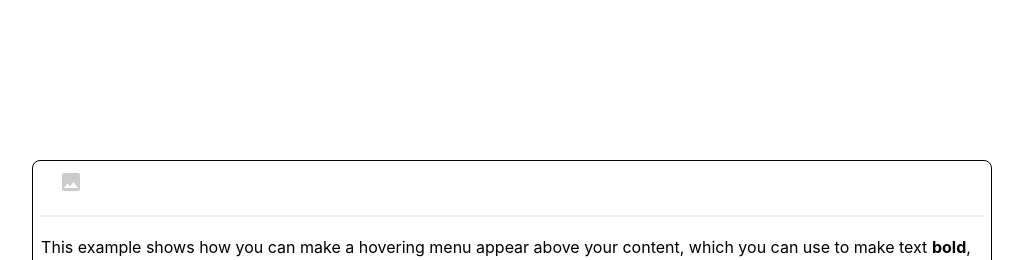
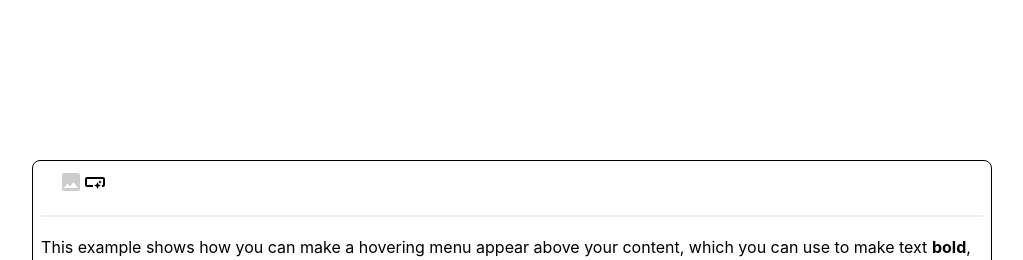
Before and after one commit to LordShiroe/slate-poc, a React (Create React App) app: page / in a window 1280 px wide. Shown: the top 260 px of the page, without its empty margins (128-1151 px from the left). Built offline with nearby package versions, Linux system fonts and the light colour scheme.

Commit message:
Add button element

```diff
--- a/package.json
+++ b/package.json
@@ -15,6 +15,7 @@
     "@types/react": "^17.0.44",
     "@types/react-dom": "^17.0.15",
     "image-extensions": "^1.1.0",
+    "is-hotkey": "^0.2.0",
     "is-url": "^1.2.4",
     "react": "^18.0.0",
     "react-dom": "^18.0.0",
--- a/src/App.tsx
+++ b/src/App.tsx
@@ -1,6 +1,7 @@
+import { isKeyHotkey } from "is-hotkey";
 import React, { useCallback, useMemo } from "react";
 // Import the Slate editor factory.
-import { createEditor, Descendant } from "slate";
+import { createEditor, Descendant, Range, Transforms } from "slate";
 import { withHistory } from "slate-history";
 
 // Import the Slate components and React plugin.
@@ -8,6 +9,7 @@ import { Slate, Editable, withReact } from "slate-react";
 import styled from "styled-components";
 import { Element } from "./components/Element";
 import { HoveringToolbar } from "./components/FloatingToolbar";
+import { ToggleEditableButtonButton } from "./components/InsertButtonButton";
 import { InsertImageButton } from "./components/InsertImageButton";
 import { Leaf } from "./components/Leaf";
 import { Toolbar } from "./components/Toolbar";
@@ -60,17 +62,44 @@ function App() {
   const editor = useMemo(() => withLink(withImages(withHistory(withReact(createEditor())))), []);
   const renderLeaf = useCallback((props) => <Leaf {...props} />, []);
   const renderElement = useCallback((props) => <Element {...props} />, []);
+
+  const onKeyDown: React.KeyboardEventHandler<HTMLInputElement> = (event) => {
+    const { selection } = editor;
+
+    // Default left/right behavior is unit:'character'.
+    // This fails to distinguish between two cursor positions, such as
+    // <inline>foo<cursor/></inline> vs <inline>foo</inline><cursor/>.
+    // Here we modify the behavior to unit:'offset'.
+    // This lets the user step into and out of the inline without stepping over characters.
+    // You may wish to customize this further to only use unit:'offset' in specific cases.
+    if (selection && Range.isCollapsed(selection)) {
+      const { nativeEvent } = event;
+      if (isKeyHotkey("left", nativeEvent)) {
+        event.preventDefault();
+        Transforms.move(editor, { unit: "offset", reverse: true });
+        return;
+      }
+      if (isKeyHotkey("right", nativeEvent)) {
+        event.preventDefault();
+        Transforms.move(editor, { unit: "offset" });
+        return;
+      }
+    }
+  };
+
   return (
     <Container>
       <Slate editor={editor} value={initialValue}>
         <Toolbar>
           <InsertImageButton />
+          <ToggleEditableButtonButton />
         </Toolbar>
         <HoveringToolbar />
         <Editable
           renderElement={renderElement}
           renderLeaf={renderLeaf}
           placeholder="Enter some text..."
+          onKeyDown={onKeyDown}
           onDOMBeforeInput={(event: InputEvent) => {
             switch (event.inputType) {
               case "formatBold":
--- /dev/null
+++ b/src/components/EditableButton.tsx
@@ -0,0 +1,34 @@
+import { HTMLAttributes, ReactChild } from "react";
+import styled from "styled-components";
+import { InlineChromiumBugfix } from "./InlineChromiumBugfix";
+
+const ButtonContainer = styled.div`
+  display: flex;
+  justify-content: center;
+`;
+
+const Button = styled.div`
+  margin: 0 0.1em;
+  background-color: #efefef;
+  padding: 2px 6px;
+  border: 1px solid #767676;
+  border-radius: 2px;
+  font-size: 0.9em;
+`;
+
+type Props = {
+  attributes: HTMLAttributes<HTMLDivElement>;
+  children: ReactChild;
+};
+
+export const EditableButton = ({ attributes, children }: Props) => {
+  return (
+    <ButtonContainer {...attributes}>
+      <Button onClick={(ev) => ev.preventDefault()}>
+        <InlineChromiumBugfix />
+        {children}
+        <InlineChromiumBugfix />
+      </Button>
+    </ButtonContainer>
+  );
+};
--- a/src/components/Element.tsx
+++ b/src/components/Element.tsx
@@ -2,6 +2,7 @@ import { HTMLAttributes, ReactChild } from "react";
 import { Element as SlateElement } from "slate";
 import { CustomLink, ImageElement } from "../types";
 import { ELEMENT_TYPE } from "../types/ELEMENT_TYPE";
+import { EditableButton } from "./EditableButton";
 import { Image } from "./Image";
 import { Link } from "./Link";
 
@@ -18,6 +19,8 @@ export const Element = (props: Props) => {
       return <Image {...props} element={element as ImageElement} />;
     case ELEMENT_TYPE.LINK:
       return <Link {...props} element={element as CustomLink} />;
+    case ELEMENT_TYPE.BUTTON:
+      return <EditableButton {...props} />;
     default:
       return <p {...attributes}>{children}</p>;
   }
--- /dev/null
+++ b/src/components/InlineChromiumBugfix.tsx
@@ -0,0 +1,10 @@
+import styled from "styled-components";
+
+const FixSpan = styled.span`
+  font-size: 0;
+`;
+// Put this at the start and end of an inline component to work around this Chromium bug:
+// https://bugs.chromium.org/p/chromium/issues/detail?id=1249405
+export const InlineChromiumBugfix = () => (
+  <FixSpan contentEditable={false}>${String.fromCodePoint(160) /* Non-breaking space */}</FixSpan>
+);
--- /dev/null
+++ b/src/components/InsertButtonButton.tsx
@@ -0,0 +1,23 @@
+import { SyntheticEvent } from "react";
+import { useSlate } from "slate-react";
+import { insertButton, isButtonActive } from "../utils/button";
+import { Button } from "./Button";
+import ButtonIcon from "@mui/icons-material/SmartButton";
+
+export const ToggleEditableButtonButton = () => {
+  const editor = useSlate();
+  return (
+    <Button
+      reversed={false}
+      active
+      onMouseDown={(event: SyntheticEvent) => {
+        event.preventDefault();
+        if (!isButtonActive(editor)) {
+          insertButton(editor);
+        }
+      }}
+    >
+      <ButtonIcon />
+    </Button>
+  );
+};
--- a/src/components/Link.tsx
+++ b/src/components/Link.tsx
@@ -2,20 +2,11 @@ import { HTMLAttributes, ReactChild } from "react";
 import { useSelected } from "slate-react";
 import styled from "styled-components";
 import { CustomLink } from "../types";
-
-const FixSpan = styled.span`
-  font-size: 0;
-`;
+import { InlineChromiumBugfix } from "./InlineChromiumBugfix";
 
 const LinkElement = styled.a`
   box-shadow: ${(props: { selected: boolean }) => (props.selected ? "box-shadow: 0 0 0 3px #ddd;" : "none")};
 `;
-
-// Put this at the start and end of an inline component to work around this Chromium bug:
-// https://bugs.chromium.org/p/chromium/issues/detail?id=1249405
-const InlineChromiumBugfix = () => (
-  <FixSpan contentEditable={false}>${String.fromCodePoint(160) /* Non-breaking space */}</FixSpan>
-);
 
 type Props = {
   attributes: HTMLAttributes<HTMLAnchorElement>;
--- /dev/null
+++ b/src/utils/button.ts
@@ -0,0 +1,52 @@
+import { Editor, Element, Range, Transforms } from "slate";
+import { CustomButton } from "../types";
+import { ELEMENT_TYPE } from "../types/ELEMENT_TYPE";
+
+export const withButton = (editor: Editor) => {
+  const { isVoid } = editor;
+
+  editor.isVoid = (element) => {
+    return element.type === ELEMENT_TYPE.BUTTON ? true : isVoid(element);
+  };
+
+  return editor;
+};
+
+export const insertButton = (editor: Editor) => {
+  if (editor.selection) {
+    wrapButton(editor);
+  }
+};
+
+export const isButtonActive = (editor: Editor) => {
+  const [button] = Editor.nodes(editor, {
+    match: (n) => !Editor.isEditor(n) && Element.isElement(n) && n.type === ELEMENT_TYPE.BUTTON,
+  });
+  return !!button;
+};
+
+const unwrapButton = (editor: Editor) => {
+  Transforms.unwrapNodes(editor, {
+    match: (n) => !Editor.isEditor(n) && Element.isElement(n) && n.type === ELEMENT_TYPE.BUTTON,
+  });
+};
+
+const wrapButton = (editor: Editor) => {
+  if (isButtonActive(editor)) {
+    unwrapButton(editor);
+  }
+
+  const { selection } = editor;
+  const isCollapsed = selection && Range.isCollapsed(selection);
+  const button: CustomButton = {
+    type: ELEMENT_TYPE.BUTTON,
+    children: isCollapsed ? [{ text: "Edit me!" }] : [],
+  };
+
+  if (isCollapsed) {
+    Transforms.insertNodes(editor, button);
+  } else {
+    Transforms.wrapNodes(editor, button, { split: true });
+    Transforms.collapse(editor, { edge: "end" });
+  }
+};
```
Also changed, not shown: 1 other file (tests, documents, lock files or other folders).
